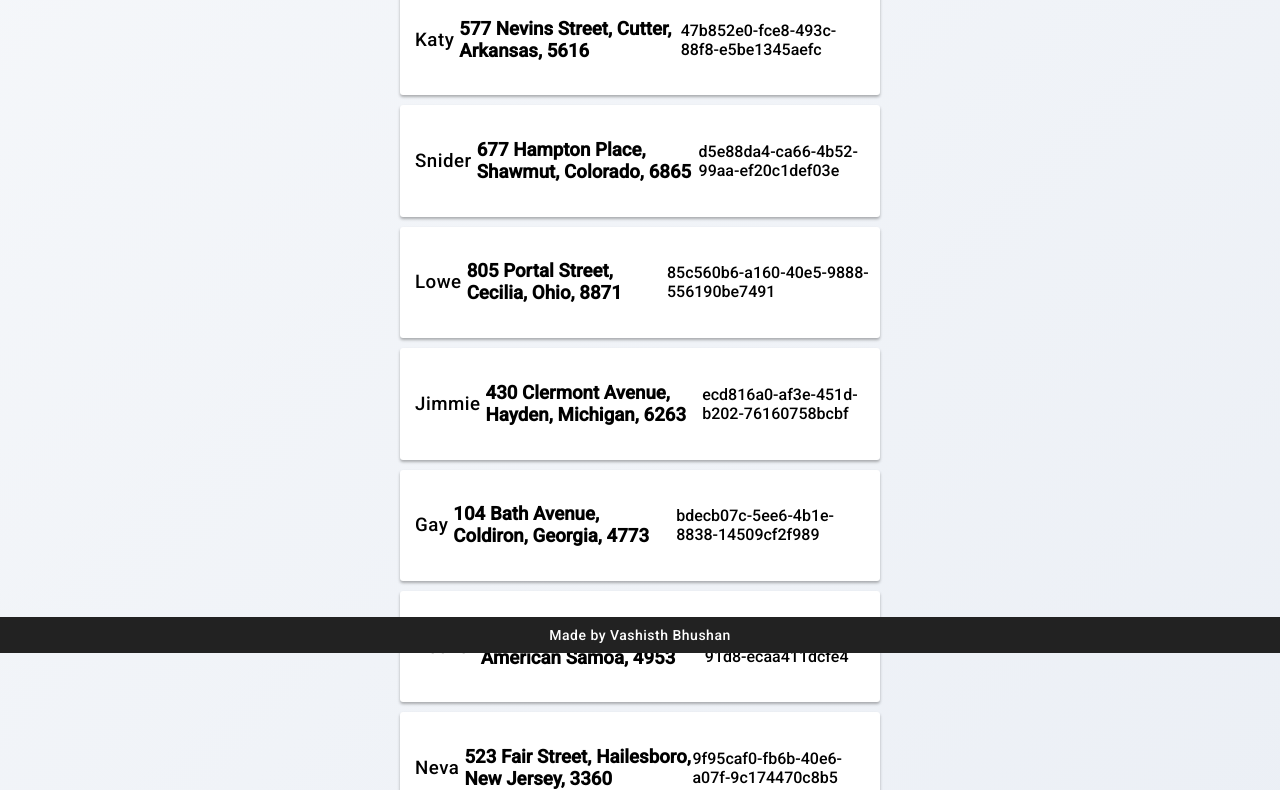
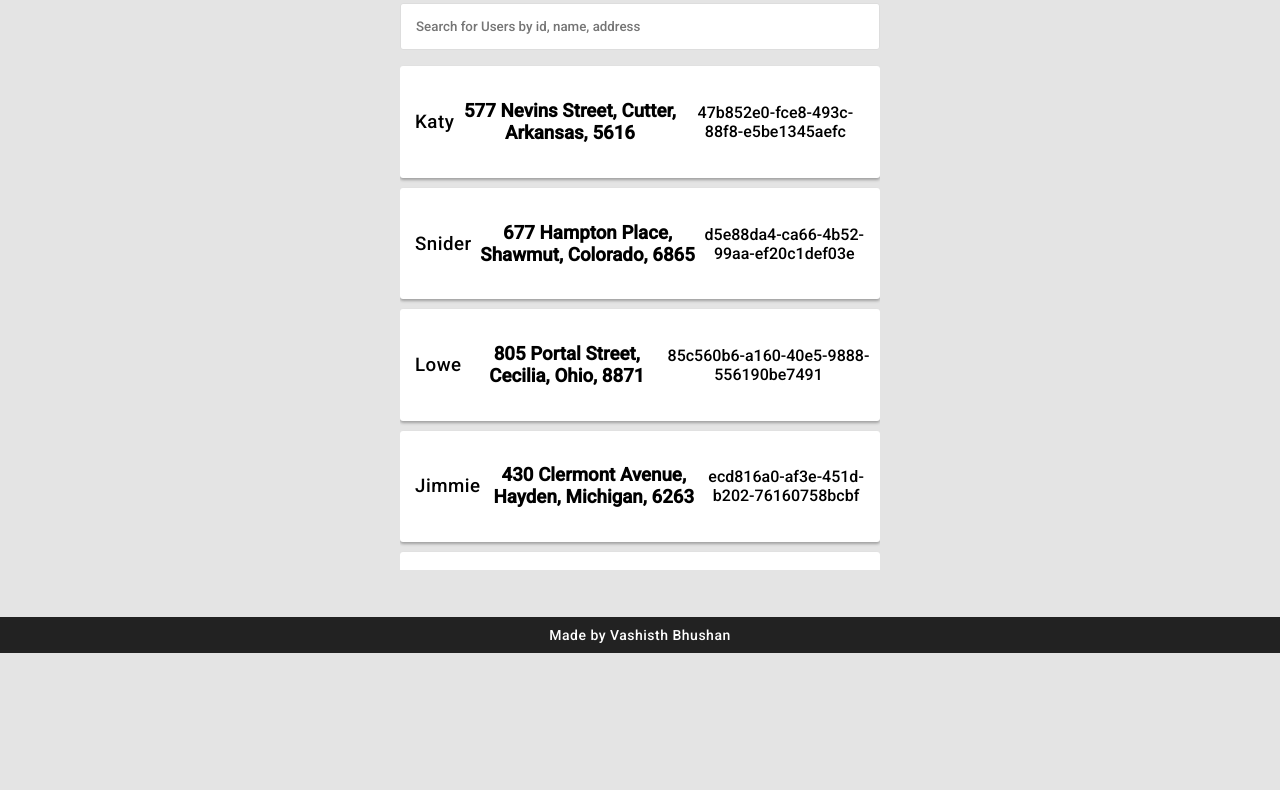
Before and after one commit to vashisth00/search-index, a plain HTML site: page dist/index.html in a window 1280 px wide. Shown: the part 147-937 px from the top of the page. After the commit the page ends 850 px from the top, so only its background shows below. Drawn offline with Linux system fonts and the light colour scheme.

Commit message:
Some fucking edits

```diff
--- a/dist/index.html
+++ b/dist/index.html
@@ -10,8 +10,11 @@
 <!-- partial:index.partial.html -->
 <h2>Search Index</h2>
 <input type="text" id="search" placeholder="Search for Users by id, name, address" />
-<div id="results"></div>
-
+<center>
+<div class="scrollbar">
+  <div class="overflow" id="results"></div>
+</div>
+</center>
 <footer>
 	<p>
 		Made by Vashisth Bhushan
--- a/dist/script.js
+++ b/dist/script.js
@@ -36,7 +36,7 @@ const showCountries = async () => {
 		// const country_population = document.createElement('h2');
 		 const country_popupation_text = document.createElement('h5');
 
-		 li.classList.add('country-item');
+		 li.classList.add('search-item');
 		// country_info.classList.add('country-info');
 
 		// country_flag.src = country.flag;
--- a/dist/style.css
+++ b/dist/style.css
@@ -4,8 +4,43 @@
 	box-sizing: border-box;
 }
 
+/* Scrollbar for search box */
+
+.scrollbar::-webkit-scrollbar {
+    background-color:#fff;
+    width:16px
+}
+
+.scrollbar::-webkit-scrollbar-track {
+    background-color:#fff
+}
+.scrollbar::-webkit-scrollbar-track:hover {
+    background-color:#f4f4f4
+}
+
+.scrollbar::-webkit-scrollbar-thumb {
+    background-color:#babac0;
+    border-radius:16px;
+    border:5px solid #fff
+}
+.scrollbar::-webkit-scrollbar-thumb:hover {
+    background-color:#a0a0a5;
+    border:4px solid #f4f4f4
+}
+.scrollbar::-webkit-scrollbar-button {display:none}
+
+/* div box */
+body{
+	background-color:#e4e4e4;
+}
+.scrollbar {
+    height: 65vh;
+    min-width: 150px;
+    background: #e4e4e4;
+    overflow-y: scroll}
+.overflow{min-height: 100vh}
+
 body {
-	background-image: linear-gradient(135deg, #f5f7fa 0%, #c3cfe2 100%);
 
 	display: -webkit-box;
 
@@ -29,7 +64,7 @@ body {
 	width: 480px;
 }
 
-.country-item {
+.search-item {
 	background-color: #fff;
 	border-radius: 3px;
 	box-shadow: 0 2px 3px rgba(0, 0, 0, 0.3);
@@ -43,7 +78,8 @@ body {
 	margin: 10px 0;
 }
 
-.country-item:hover {
+.search-item:hover {
+	background: #FFFEDB;
 	box-shadow: 0 2px 8px rgba(0, 0, 0, 0.4);
 }
 
```
Also changed, not shown: 1 other file.
